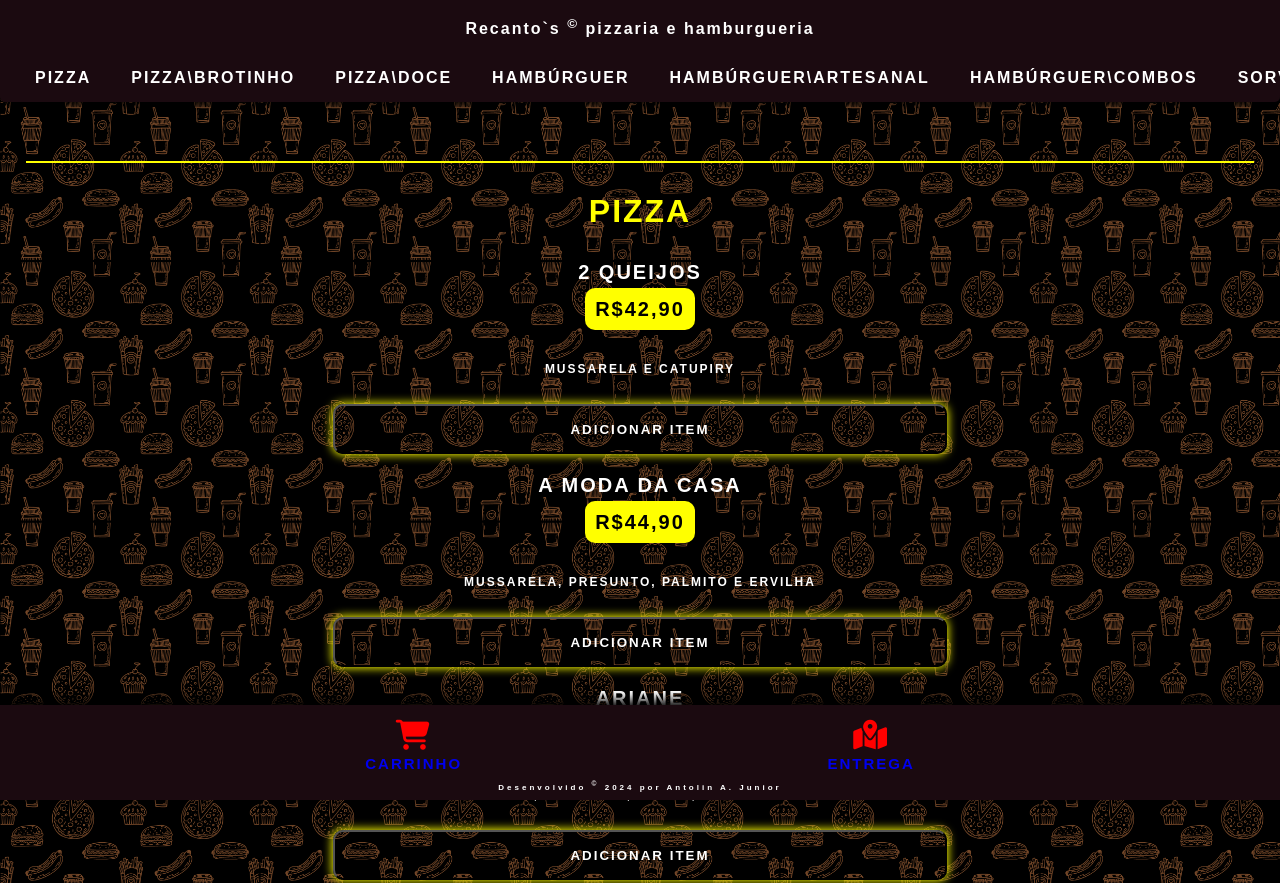
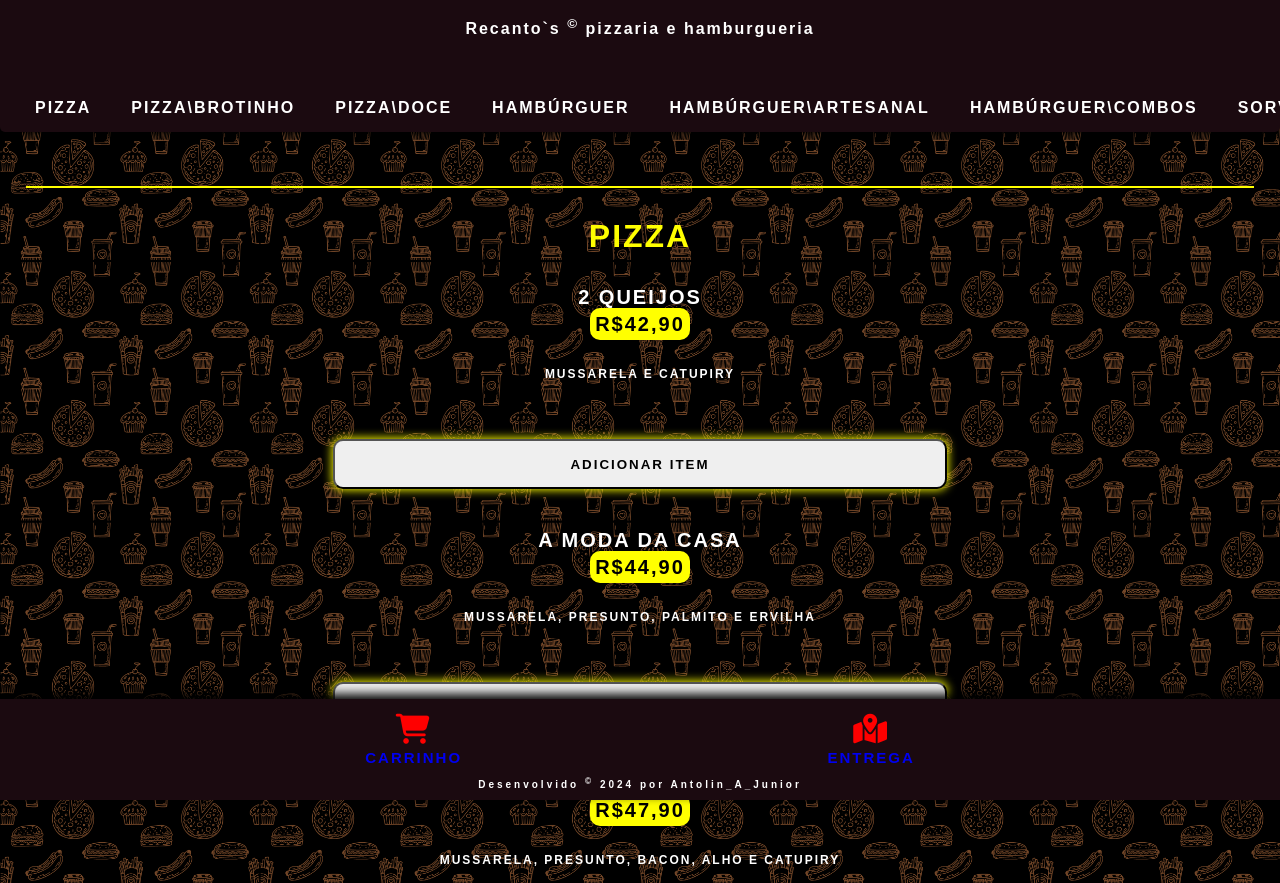
Before and after one commit to AntolinJunior/cardapio01, a plain HTML site: page index.html in a window 1280 px wide. Shown: the top 883 px of the page. Drawn offline with Linux system fonts and the light colour scheme.

Commit message:
Add files via upload

```diff
--- a/assets/estilos/cardapio.css
+++ b/assets/estilos/cardapio.css
@@ -12,7 +12,7 @@
 
 .cardapio h1{
     padding-top: 30px;
-    margin-top: 65px;
+    margin-top: 90px;
     color: yellow;
     border-top: solid 2px;
 }
@@ -28,11 +28,11 @@
     border-radius: 10px;
     height: 50px;
     font-weight: bolder;
-    color: rgb(255, 255, 255);
     box-shadow: 0px 0px 10px 1px yellow;
-    background-color: transparent;
     letter-spacing: 2px;
     text-transform: uppercase;
+    margin-top: 30px;
+    margin-bottom: 20px;
 }
 
 
--- a/assets/estilos/carrinho.css
+++ b/assets/estilos/carrinho.css
@@ -13,7 +13,7 @@
     text-transform: uppercase;
     font-size: 20px;
     letter-spacing: 3px;
-    margin-top: 40px;
+    margin-top: 60px;
 }
 
 .carrinho-item {
--- a/assets/estilos/entrega.css
+++ b/assets/estilos/entrega.css
@@ -11,6 +11,7 @@
     margin-bottom: 100px;
 
 }
+
 
 .entrega #pagamento {
     text-align: center;
--- a/assets/estilos/footer.css
+++ b/assets/estilos/footer.css
@@ -11,7 +11,7 @@ footer {
 
 
 footer p{
-    font-size: 8px;
+    font-size: 10px;
     letter-spacing: 3px;
 }
 
--- a/assets/estilos/item.css
+++ b/assets/estilos/item.css
@@ -10,7 +10,7 @@
 
 .item mark{
     border-radius: 10px;
-    line-height: 50px;
-    padding: 10px;
-
+    line-height: 30px;
+    padding: 5px;
+    background-color: m;
 }
--- a/index.html
+++ b/index.html
@@ -3,7 +3,7 @@
 
 <head>
     <meta charset="UTF-8">
-    <meta name="viewport" content="width=device-width, initial-scale=no">
+    <meta name="viewport" content="width=device-width, initial-scale=0.1">
     <link rel="stylesheet" href="assets/estilos/body.css">
     <link rel="stylesheet" href="assets/estilos/geral.css">
     <link rel="stylesheet" href="assets/estilos/cardapio.css">
@@ -16,10 +16,14 @@
     <title>Cardápio</title>
 </head>
 
-
 <body>
     <header>
         <p>Recanto`s <sup>&copy;</sup> pizzaria e hamburgueria</p>
+        <div style="display: flex; align-items: center; justify-content: center;margin: 0; padding: 0;" class="flexCar">
+            <div class="displayCarrinhoInfo" id="itensCarrinho"></div>
+            <div id="totalCarrinho"></div>
+        </div>
+
         <ul>
             <li><a href="#pizza">Pizza</a></li>
             <li><a href="#pizzaBrotinho">Pizza\Brotinho</a></li>
@@ -284,16 +288,17 @@
 
             <div class="alinhamentoScrollPag" id="carrinho"></div>
 
+
             <div class="entrega">
 
                 <div class="carrinho">
 
                     <h2>Carrinho</h2>
-                    <div class="displayCarrinhoInfo" id="itensCarrinho"></div>
-                    <div id="totalCarrinho"></div>
+
                     <div id="listaCarrinho"></div>
                 </div>
 
+                <div class="alinhamentoScrollPag" id="entrega"></div>
                 <h2>Formulário de Entrega</h2>
                 <label for="nome">Nome:</label>
                 <input type="text" id="nome" placeholder="Nome" required>
@@ -330,10 +335,10 @@
 
             <div class="displayCarrinho">
                 <a href="#carrinho"><i class="fa-solid fa-cart-shopping"></i>Carrinho</a>
-                <a href="#"><i class="fa-solid fa-map-location-dot"></i>Entrega</a>
+                <a href="#entrega"><i class="fa-solid fa-map-location-dot"></i>Entrega</a>
             </div>
 
-            <p>Desenvolvido <sup>&copy;</sup> 2024 por Antolin A. Junior</p>
+            <p>Desenvolvido <sup>&copy;</sup> 2024 por Antolin_A_Junior</p>
         </footer>
 
         <script src="main.js"></script>
--- a/main.js
+++ b/main.js
@@ -43,7 +43,7 @@ function enviarWhatsApp() {
     const troco = document.getElementById('troco').value;
     const pagamento = document.getElementById('pagamento').value;
 
-    const mensagem = `Pedido:\n${carrinho.map(item => `${item.nome} - R$${item.preco}`).join('\n')}\n*Total da compra sem taxa de entrega:* R$${total}\n*Nome:* ${nome}\n*Entrega em:*\n*Rua:* ${rua}\n*Número:* ${numero}\n*Bairro:* ${bairro}\n*Cidade:* ${cidade}\n*CEP:* ${cep}\n*Pagamento:* ${pagamento}\n*Precisa de troco? Valor:* ${troco}`;
+    const mensagem = `Pedido:\n${carrinho.map(item => `${item.nome} - R$${item.preco}`).join('\n')}\n*Total da compra sem taxa de entrega:* R$${total.toFixed(2)}\n*Nome:* ${nome}\n*Entrega em:*\n*Rua:* ${rua}\n*Número:* ${numero}\n*Bairro:* ${bairro}\n*Cidade:* ${cidade}\n*CEP:* ${cep}\n*Pagamento:* ${pagamento}\n*Precisa de troco? Valor:* ${troco}`;
     const numeroWhatsApp = '5511968559541'; // Substitua pelo número desejado
     const url = `https://wa.me/${numeroWhatsApp}?text=${encodeURIComponent(mensagem)}`;
     window.open(url);
```
